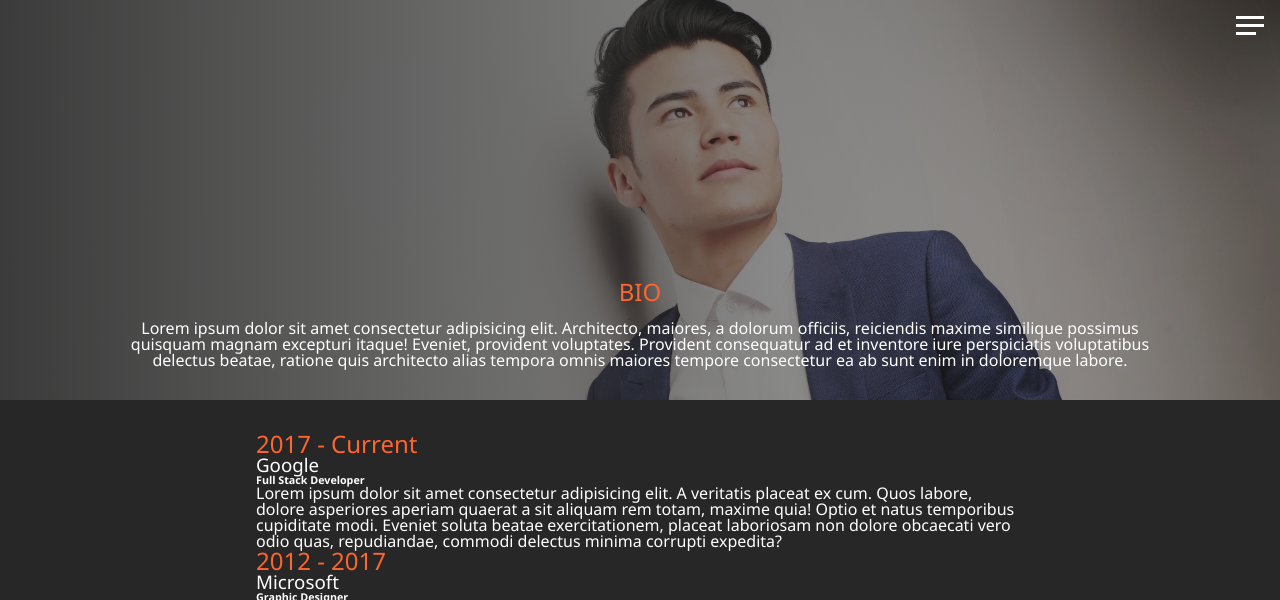
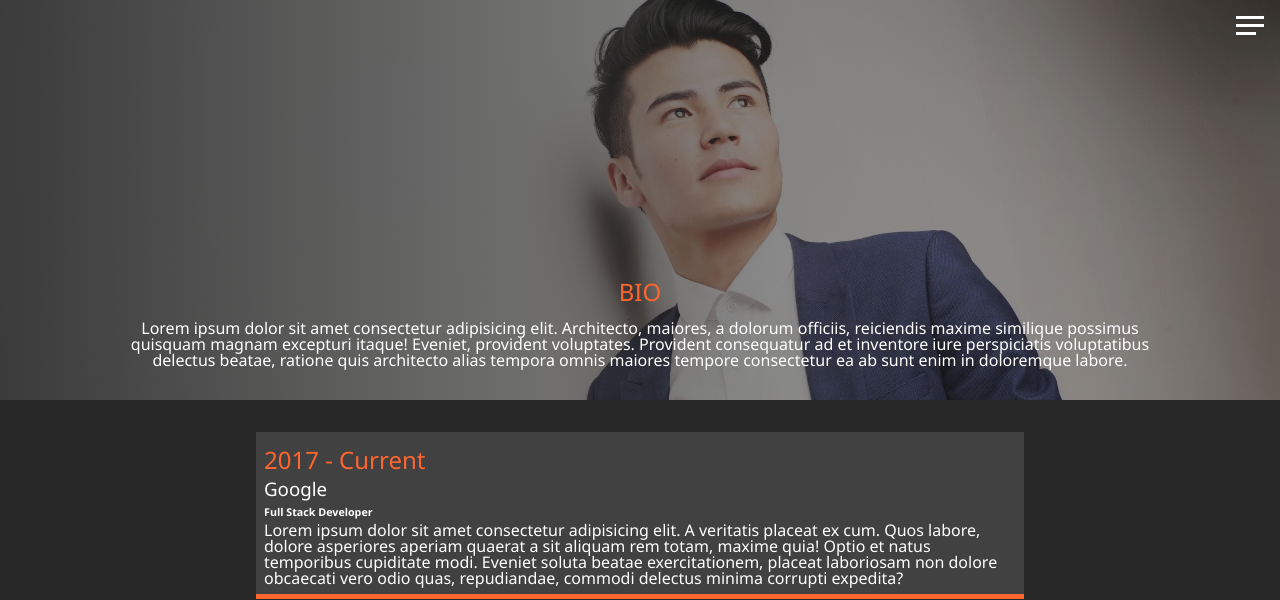
Before and after one commit to mondayrris/sass-codecamp-real, a website: page about.html in a window 1280 px wide. Shown: the top 600 px of the page. Drawn offline with Linux system fonts and the light colour scheme.

Commit message:
advanced about css

```diff
--- a/scss/_about.scss
+++ b/scss/_about.scss
@@ -33,7 +33,34 @@
     }
 
     .jobs {
-        width: 60vw;;
+        width: 60vw;
         margin: 2rem auto 0 auto;
+        display: grid;
+        grid-template-columns: 1fr;
+        grid-gap: 2rem;
+
+        &__job {
+            background: lighten($primary-color, 10%);
+            padding: 0.5rem;
+            border-bottom: 5px solid $secondary-color;
+
+            h2, h3 {
+                margin: 0.5rem 0;
+            }
+            h6 {
+                margin: 0.3rem 0;
+            }
+        }
+    }
+
+    .social-icons {
+        display: flex;
+        flex-direction: column;
+    }
+
+    footer {
+        transform:
+            rotate(90deg)
+            translate(-3rem, -5rem);
     }
 }
```
Also changed, not shown: dist/css/main.css, 1 other file.
